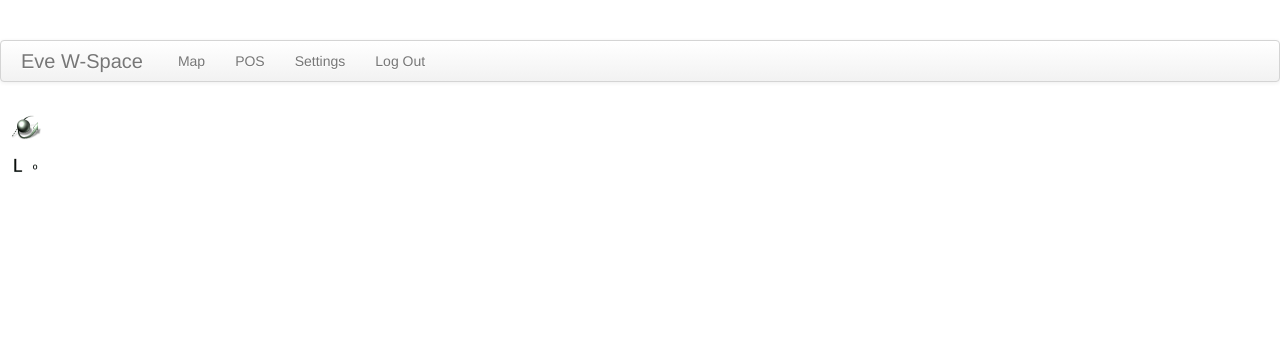
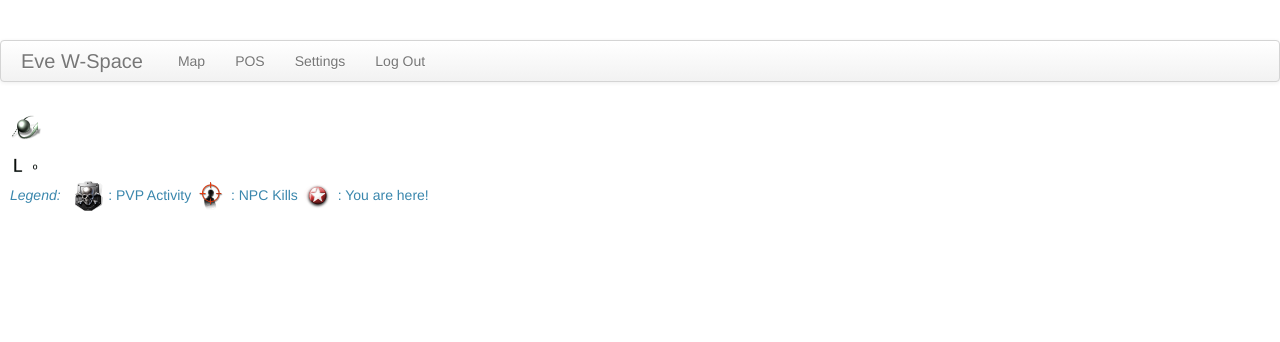
Before and after one commit to evewspace/eve-wspace, a Django app: template evewspace/Map/templates/map.html in a window 1280 px wide. Shown: the top 342 px of the page. Run offline with Django 3.2, Linux system fonts and the light colour scheme; the template is opened without the code that fills it: most values are stand-ins (such as "Sample title", 1, 10 or a date in 2020); parts of the project's set-up code (start-up, migrations or seed data) failed here and were passed over; some libraries are stand-ins or nearby versions.

Commit message:
Add legend to map.

```diff
--- a/evewspace/Map/templates/map.html
+++ b/evewspace/Map/templates/map.html
@@ -11,6 +11,17 @@
 <div id="mapDiv" class="mapDiv">
 
 </div>
+<div id="legendDiv">
+    <p class="text-info">
+        <em>Legend:</em> &nbsp
+        <img src='{{STATIC_URL}}images/pvp.png' height='32' width='32'></img> : PVP Activity
+        <img src='{{STATIC_URL}}images/carebears.png' height='32' width='32'></img> : NPC Kills
+        <img src='{{STATIC_URL}}images/mylocation.png' height='32' width='32'></img> : You are here!
+        {% if perms.SiteTracker.can_sitetracker %}
+        <img src='{{STATIC_URL}}images/farm.png' height='32' width='32'></img> : SiteTracker Up!
+        {% endif %}
+    </p>
+</div>
 <div id="logDiv" class="logDiv">
 </div>
 {% endblock %}
```
